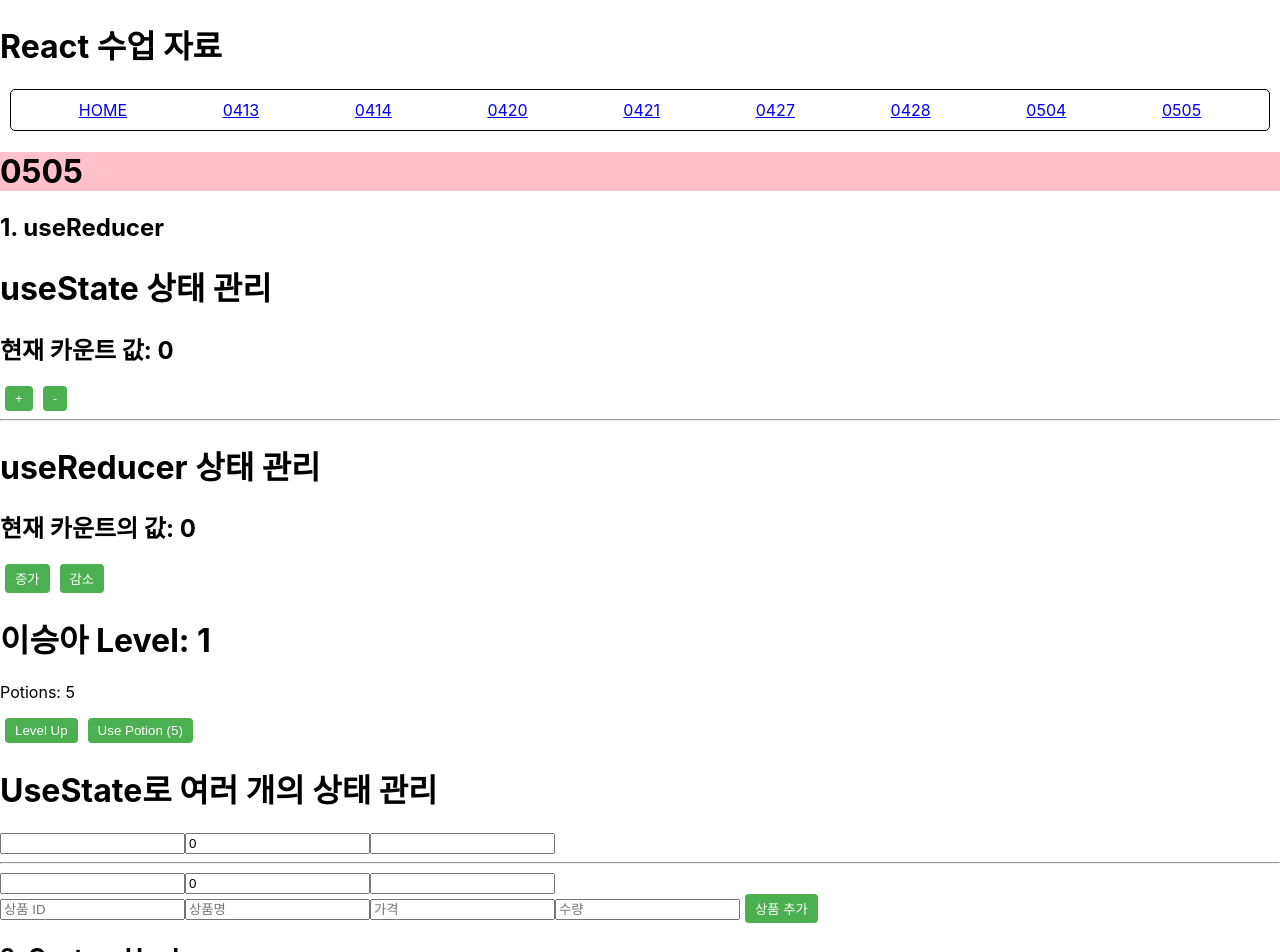
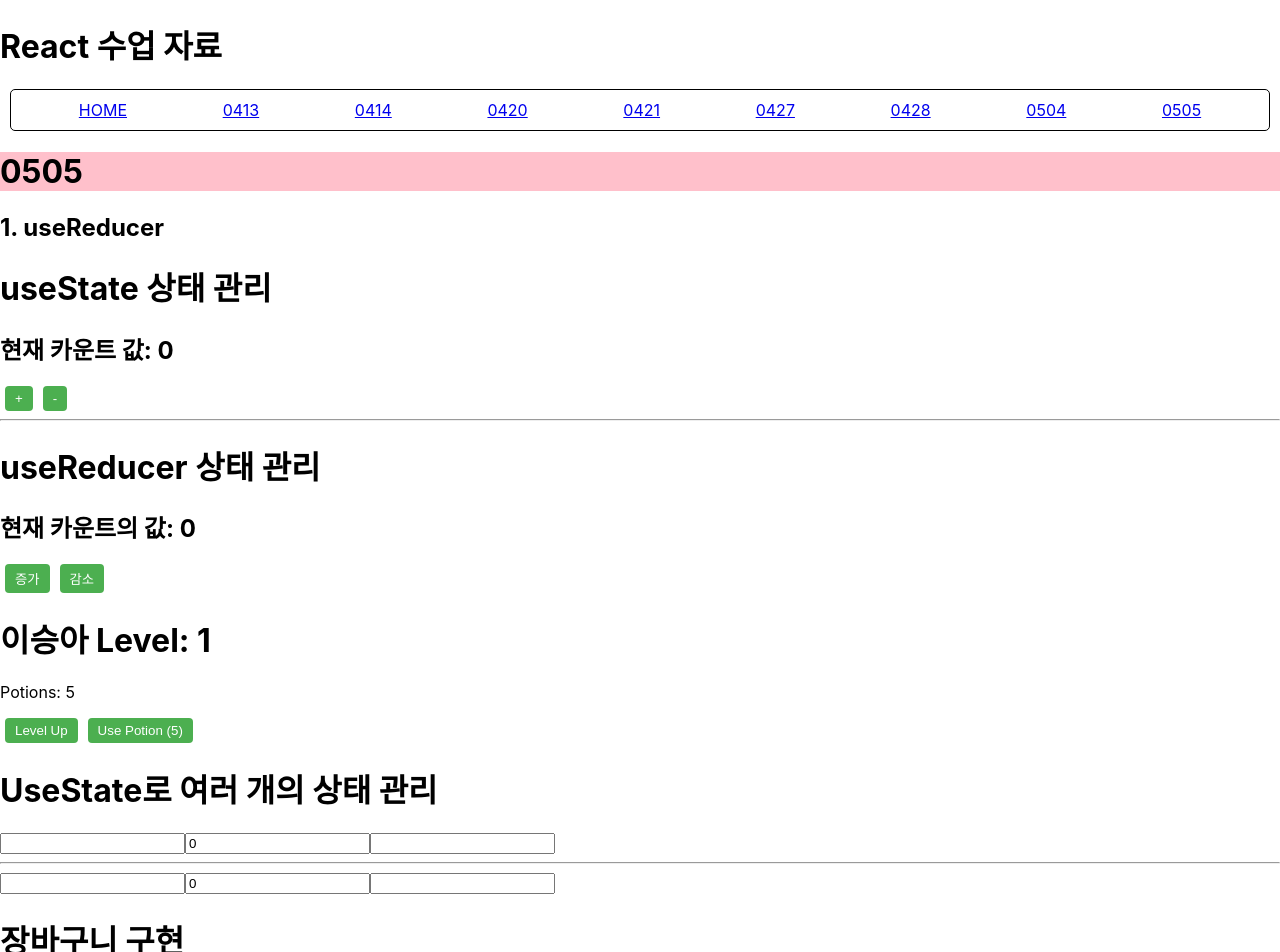
Before and after one commit to devgiants75/frontend-1223, a React (Create React App) app in the folder E_React/: page /0505 in a window 1280 px wide. Shown: the top 952 px of the page. Built offline with nearby package versions, Linux system fonts and the light colour scheme.

Commit message:
20240505

```diff
--- /dev/null
+++ b/E_React/src/views/0505/a_Reducer/Reducer04.css
@@ -0,0 +1,83 @@
+/* 전체 장바구니 컨테이너 */
+.cart-container {
+  width: 90%;
+  margin: auto;
+  max-width: 600px;
+  padding: 20px;
+  background: #f9f9f9;
+  border-radius: 10px;
+  box-shadow: 0 2px 15px rgba(0,0,0,0.1);
+}
+
+/* 입력 그룹 스타일링 */
+.input-group {
+  display: flex;
+  flex-direction: column;
+  gap: 10px;
+}
+
+.input-field {
+  padding: 10px;
+  border: 1px solid #ccc;
+  border-radius: 5px;
+}
+
+.add-button {
+  background-color: #28a745;
+  color: white;
+  padding: 10px 15px;
+}
+
+.add-button:hover {
+  background-color: #218838;
+}
+
+/* 장바구니 아이템 스타일링 */
+.cart-item {
+  background-color: white;
+  border: 1px solid #ddd;
+  border-radius: 5px;
+  padding: 15px;
+  margin-top: 15px;
+  display: flex;
+  justify-content: space-between;
+  align-items: center;
+}
+
+.item-name {
+  font-size: 16px;
+  color: #333;
+}
+
+.item-details {
+  font-weight: bold;
+}
+
+.button-group {
+  display: flex;
+  gap: 5px;
+}
+
+.quantity-button, .remove-button {
+  padding: 5px 10px;
+  border: none;
+  color: white;
+  font-size: 16px;
+  border-radius: 5px;
+}
+
+.quantity-button {
+  background-color: #007bff;
+}
+
+.quantity-button:hover {
+  background-color: #0056b3;
+}
+
+.remove-button {
+  background-color: #dc3545;
+}
+
+.remove-button:hover {
+  background-color: #c82333;
+}
--- a/E_React/src/views/0505/a_Reducer/Reducer04.tsx
+++ b/E_React/src/views/0505/a_Reducer/Reducer04.tsx
@@ -1,4 +1,5 @@
 import React, { useReducer, useState } from 'react'
+import './Reducer04.css';
 
 //! CartItem 타입 정의
 // : 쇼핑 카트에 들어갈 아이템 속성 정의
@@ -53,7 +54,6 @@ function cartReducer(state: CartState, action: CartAction): CartState {
     default:
       return state;
   }
-
 }
 
 export default function Reducer04() {
@@ -92,6 +92,7 @@ export default function Reducer04() {
 
   return (
     <div>
+      <h1>장바구니 구현</h1>
       <div className="cart-container">
         <div className="input-group">
           <input
```
